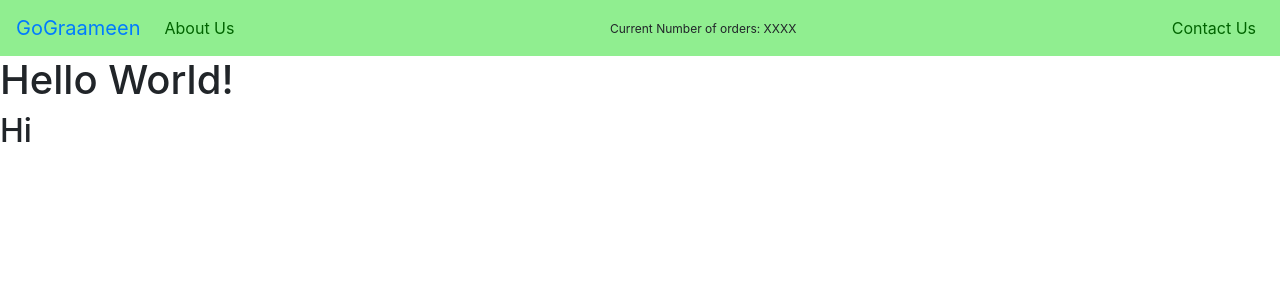
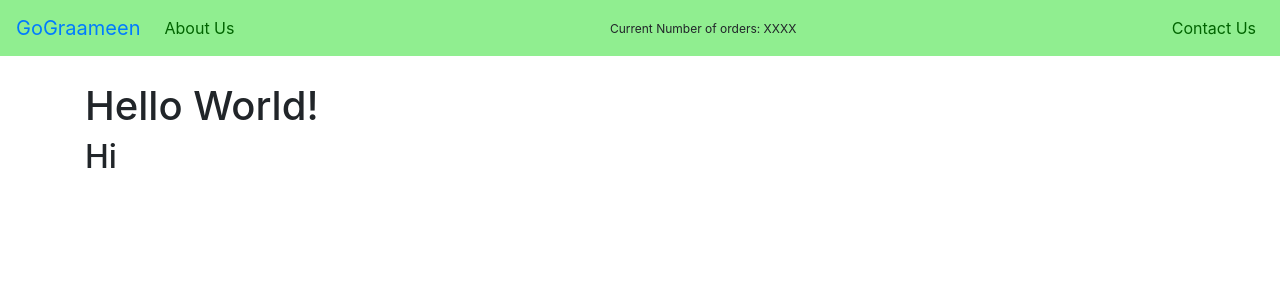
Before and after one commit to gograameen/gograameen.github.io, a Jekyll site: the page built from index.html, in a window 1280 px wide. Shown: the top 300 px of the page. Built offline with Jekyll 4.4.1, drawn with Linux system fonts in a browser that asks for light colours.

Commit message:
enclosed content in container clasS

```diff
--- a/_layouts/default-layout.html
+++ b/_layouts/default-layout.html
@@ -3,7 +3,10 @@
 	{% include head.html %}
 	<body>
 		{% include nav.html %}
-		{{ content }}
+
+		<div class="container" style="padding-top: 2%;">
+			{{ content }}
+		</div>
 		{% include foot.html %}
 	</body>
 </html>
```
